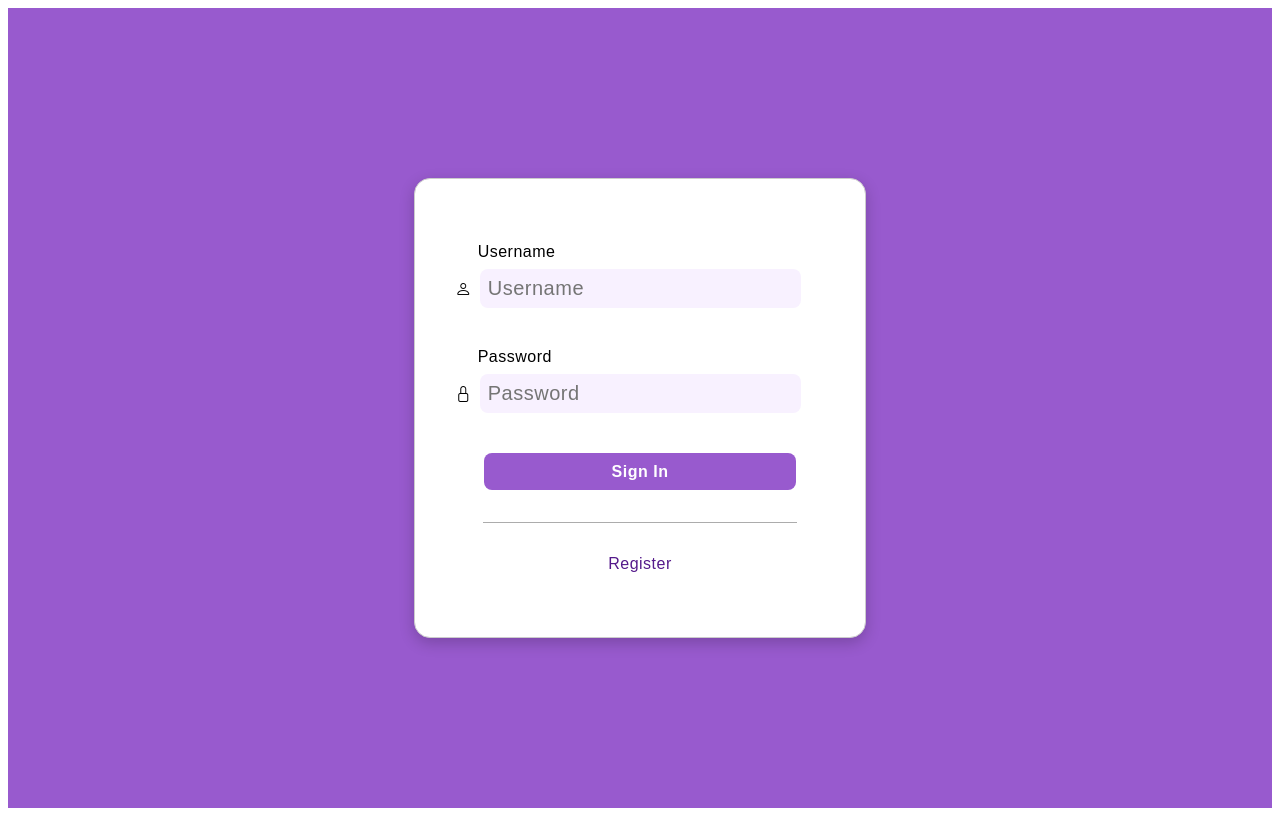
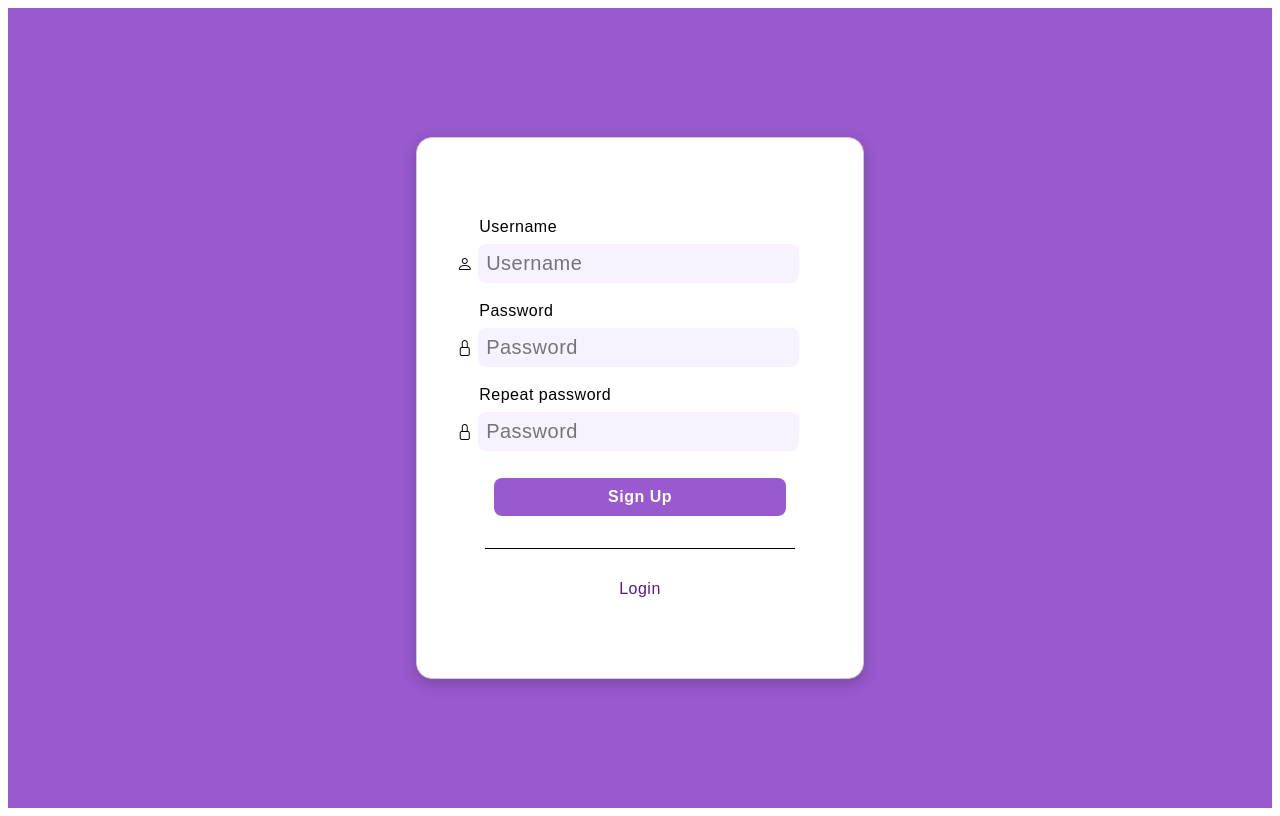
Before and after one commit to TIGERS-KZ/tigers, an Angular app in the folder segment/: page / in a window 1280 px wide. Built offline with nearby package versions, Linux system fonts and the light colour scheme.

Commit message:
feat: signup

```diff
--- a/segment/src/app/app.component.html
+++ b/segment/src/app/app.component.html
@@ -1 +1 @@
-<app-signin></app-signin>
+<app-signup></app-signup>
--- a/segment/src/app/app.module.ts
+++ b/segment/src/app/app.module.ts
@@ -6,11 +6,13 @@ import { AppComponent } from './app.component';
 import { SigninComponent } from './signin/signin.component';
 import { FormsModule } from '@angular/forms';
 import { HttpClientModule } from '@angular/common/http';
+import { SignupComponent } from './signup/signup.component';
 
 @NgModule({
   declarations: [
     AppComponent,
-    SigninComponent
+    SigninComponent,
+    SignupComponent
   ],
   imports: [
     BrowserModule,
--- /dev/null
+++ b/segment/src/app/signup/signup.component.css
@@ -0,0 +1,86 @@
+@import "~bootstrap-icons/font/bootstrap-icons.css";
+.main {
+    font-size: 16px;
+    display: flex;
+    justify-content: center;
+    align-items: center;
+    height: 100vh;
+    background: #985ACE;
+}
+#form {
+    display: block;
+    margin: auto;
+    border: 1px solid #ccc;
+    border-radius: 1rem;
+    padding: 5rem 1rem;
+    background: #fff;
+    box-shadow: 0 5px 15px rgba(0, 0, 0, 0.2);
+}
+form *{
+    font-family: 'Poppins',sans-serif;
+    letter-spacing: 0.5px;
+    outline: none;
+    border: none;
+}
+.btn {
+    display: block;
+    margin: 1.2rem auto;
+    padding: .6rem 7.1rem;
+    border-radius: .5rem;
+    border: none;
+    background: #985ACE;
+    font-weight: 550;
+    font-size: 1rem;
+    color: #fff;
+    transition: .3s ease;
+}
+.btn:hover {
+    background: #784ba0;
+}
+.user {
+    display: inline-block;
+    vertical-align: middle;
+    margin-left: 1.5rem;
+    margin-bottom: .7rem;
+}
+.pass {
+    margin-left: 1.5rem;
+    margin-bottom: .7rem;
+}
+.bi.bi-person {
+    display: inline;
+    margin-right: .3rem;
+}
+.bi.bi-lock {
+    align-items: center;
+    margin-right: .3rem;
+}
+input {
+    margin: .5rem 3rem .5rem 0;
+    padding: .5rem 3rem .5rem .5rem;
+    border-radius: .5rem;
+    border: none;
+    background: #F8F1FF;
+    font-size: 1.25rem;
+}
+label {
+    display: block;
+    margin-left: 1.4rem;
+}
+.link {
+    text-align: center
+}
+#reg-link {
+    text-decoration: none;
+    transition: .3s ease;
+}
+#reg-link:hover {
+    color: #784ba0;
+}
+hr {
+    display: block;
+    width: 75%;
+    height: .5px;
+    background-color: #000000;
+    margin: 2rem auto;
+}
--- /dev/null
+++ b/segment/src/app/signup/signup.component.html
@@ -0,0 +1,24 @@
+<div class="main">
+    <form id="form" (ngSubmit)="onSubmit()">
+        <div class="user">
+            <label for="username">Username</label>
+            <i class="bi bi-person"></i>
+            <input type="text" id="username" placeholder="Username" name="username" [(ngModel)]="username">
+        </div>
+        <div class="pass">
+            <label for="password">Password</label>
+            <i class="bi bi-lock"></i>
+            <input type="password" id="password" placeholder="Password" name="password" [(ngModel)]="password">
+        </div>
+        <div class="pass">
+            <label for="password">Repeat password</label>
+            <i class="bi bi-lock"></i>
+            <input type="password" id="password" placeholder="Password" name="password" [(ngModel)]="password">
+        </div>
+        <button  type="submit" class="btn">Sign Up</button>
+        <hr/>
+        <div class="link">
+            <a id="reg-link" href="">Login</a>
+        </div>
+    </form>
+</div>
--- /dev/null
+++ b/segment/src/app/signup/signup.component.ts
@@ -0,0 +1,24 @@
+import { Component } from '@angular/core';
+import { AuthService } from '../auth.service';
+import { User, UserImpl } from '../user';
+
+@Component({
+  selector: 'app-signup',
+  templateUrl: './signup.component.html',
+  styleUrls: ['./signup.component.css']
+})
+export class SignupComponent {
+  username: string = '';
+  email: string = '';
+  password: string = '';
+  user: User = new UserImpl(this.username, this.password, this.email);
+
+  constructor(private authService: AuthService) {}
+
+  onSubmit() {
+    console.log("Username: ${this.username}, Email: ${this.email}, Password: ${this.password}");
+
+    this.authService.register(this.user);
+
+  }
+}
```
Also changed, not shown: 1 other file (tests, documents, lock files or other folders).
